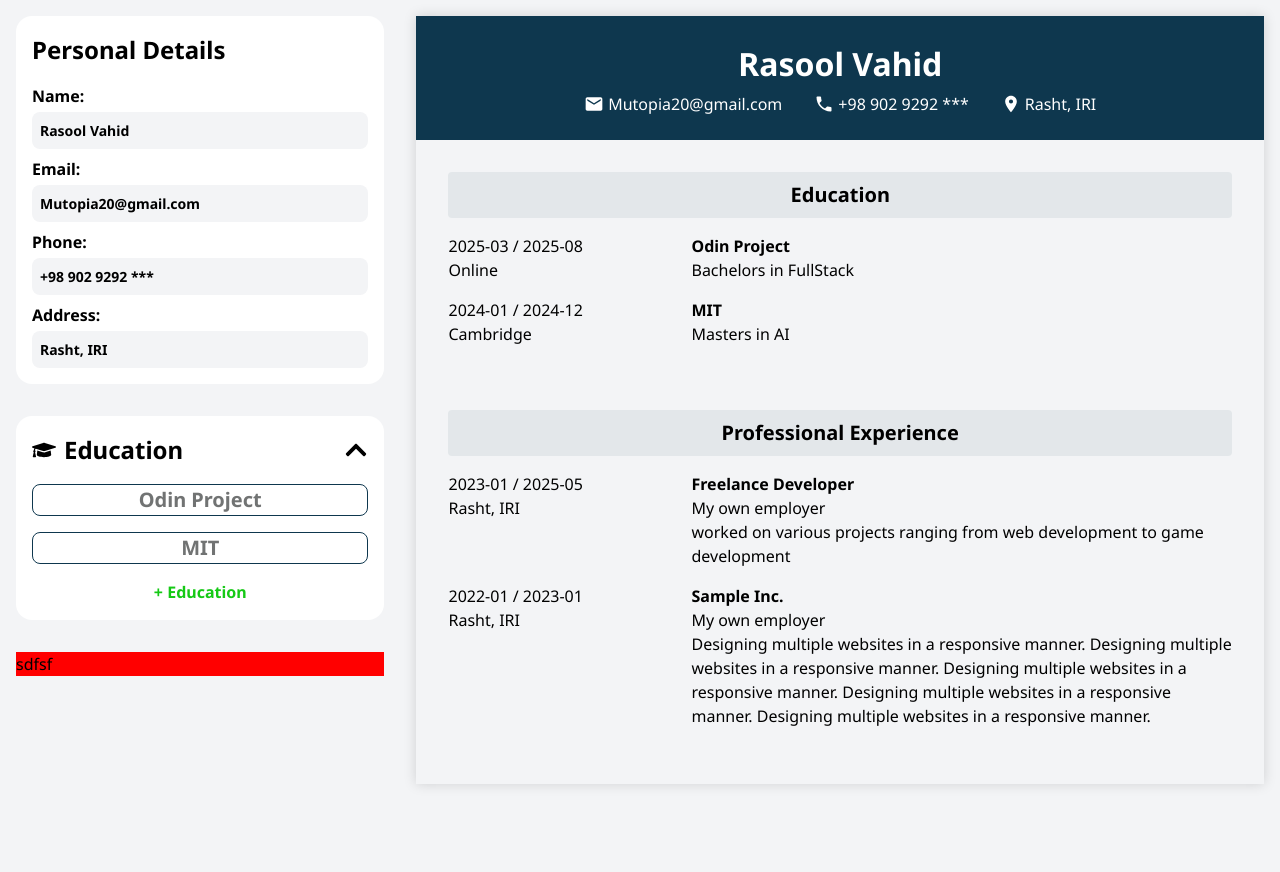
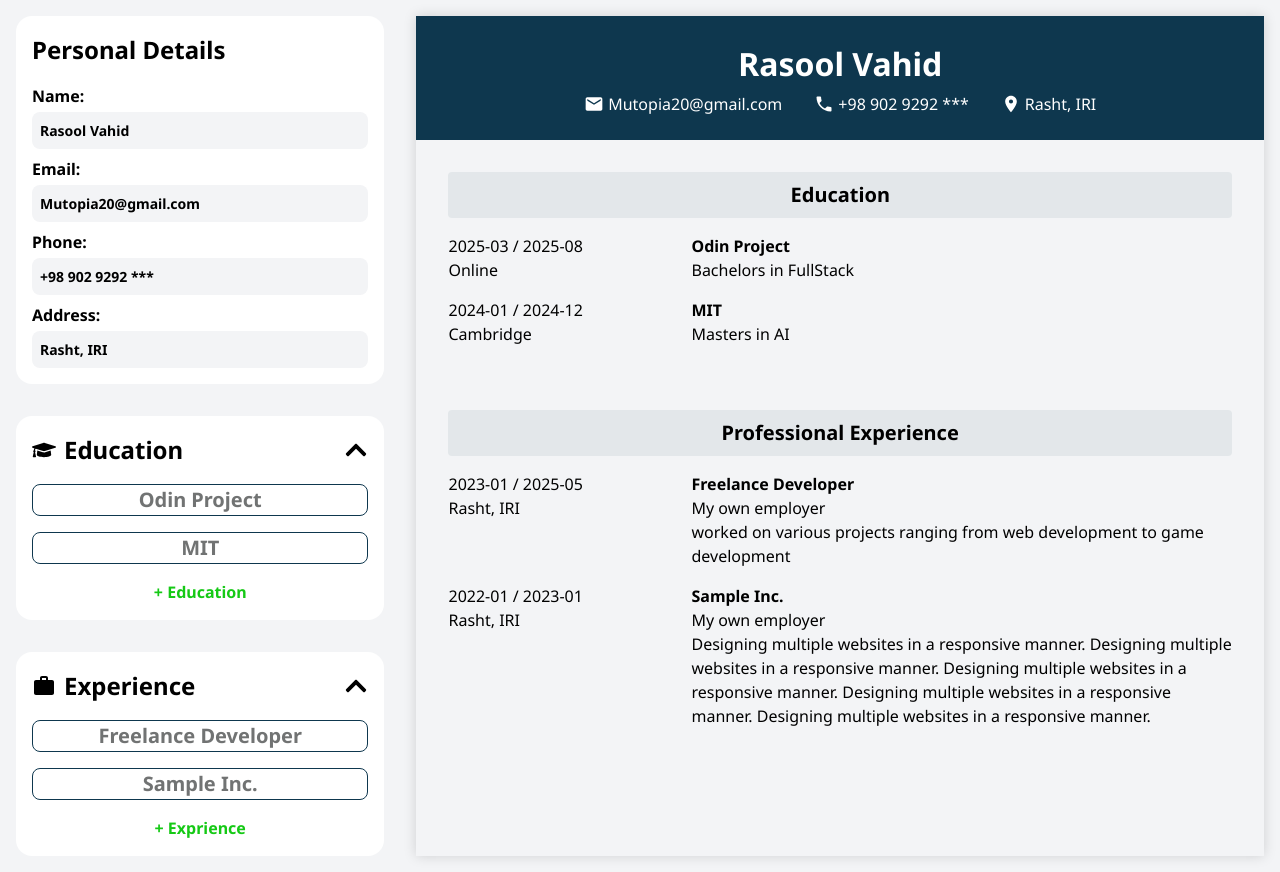
Before and after one commit to mutopia7/cv-project, a React (Vite) app: page / in a window 1280 px wide. Before the commit the page ends 800 px from the top, so only its background shows below. Built offline with nearby package versions, Linux system fonts and the light colour scheme.

Commit message:
Add logid for ProfessionalEdit component and automisition for changin inputs

```diff
--- a/src/App.jsx
+++ b/src/App.jsx
@@ -92,12 +92,22 @@ function App() {
     // state for professional data
     const [professionalList, setProfessionalList] = useState(proList);
 
+    // handle chane for inputs within Professional form
+    function handleProfessionalChange(e, id) {
+        const { name, value } = e.target;
+        setProfessionalList(prev =>
+            prev.map(item =>
+                item.id === id ? { ...item, [name]: value } : item
+            )
+        );
+    }
+
     return (
         <main className='app'>
             <section className='editor'>
                 <PersonalEdit formData={formData} onChange={handleChange} />
                 <EducationEdit educationList={educationList} setEducationList={setEducationList} onChange={handleEducationChange} />
-                <ProfessionalEdit />
+                <ProfessionalEdit professionalList={professionalList} setProfessionalList={setProfessionalList} onChange={handleProfessionalChange} />
 
             </section>
             <section className='preview'>
--- a/src/components/ProfessionalEdit.jsx
+++ b/src/components/ProfessionalEdit.jsx
@@ -1,9 +1,218 @@
 import styles from '../styles/ProfessionalEdit.module.css'
+import { useState } from 'react';
+import { FaChevronDown } from 'react-icons/fa'
+import { MdWork } from "react-icons/md";
+
+function ProfessionalEditItem({ professionalData, onChange, onDelete, onSave, onCancel, setOpenId, isNew = false }) {
+
+    const handleChange = (e) => {
+        if (isNew) {
+            onChange(e); // just event
+        } else {
+            onChange(e, professionalData.id); // event و id
+        }
+    };
+
+    return (
+        <form action="" className={styles.formSec}>
+            <label htmlFor="company">
+                Company Name:
+                <input
+                    type="text"
+                    name='company'
+                    id='company'
+                    value={professionalData.company}
+                    placeholder='Enter Company Name'
+                    onChange={handleChange}
+                />
+            </label>
+
+            <label htmlFor="position">
+                Position Title:
+                <input
+                    type="text"
+                    name='position'
+                    id='position'
+                    value={professionalData.position}
+                    placeholder='Enter Position Title'
+                    onChange={handleChange}
+                />
+            </label>
+
+            <label htmlFor="proStartDate">
+                Start Date:
+                <input
+                    type="month"
+                    name='proStartDate'
+                    id='proStartDate'
+                    value={professionalData.proStartDate}
+                    placeholder='Enter start date'
+                    onChange={handleChange}
+                />
+            </label>
+
+            <label htmlFor="proEndDate">
+                End Date:
+                <input
+                    type="month"
+                    name='proEndDate'
+                    id='proEndDate'
+                    value={professionalData.proEndDate}
+                    placeholder='Enter End date'
+                    onChange={handleChange}
+                />
+            </label>
+
+            <label htmlFor="location">
+                Location:
+                <input
+                    type='text'
+                    name='location'
+                    id='location'
+                    value={professionalData.location}
+                    placeholder='Enter Location'
+                    onChange={handleChange}
+                />
+            </label>
+
+            <label htmlFor="description">
+                Description:
+                <input
+                    type='text'
+                    name='description'
+                    id='description'
+                    value={professionalData.description}
+                    placeholder='Enter Description'
+                    onChange={handleChange}
+                />
+            </label>
 
 
-function ProfessionalEdit(){
+            <div className={styles.btnGroup}>
+                <button type='button' className={styles.delBtn} onClick={() => { isNew ? onDelete() : onDelete(professionalData.id) }}>Delete</button>
+
+                <div className={styles.bothBtn}>
+                    <button type='button' className={styles.cancelBtn} onClick={() => { isNew ? onCancel() : setOpenId(null) }}>Cancel</button>
+
+                    <button type='button' className={styles.saveBtn} onClick={() => { isNew ? onSave(professionalData) : setOpenId(null) }}>Save</button>
+                </div>
+
+
+            </div>
+        </form>
+    )
+}
+
+
+function ProfessionalEdit({ professionalList, onChange, setProfessionalList }) {
+
+    // for open and close formSec
+    const [isOpen, setIsOpen] = useState(true)
+
+    function toggleOpen() {
+        setIsOpen(prev => !prev)
+    }
+
+    // for open and close formItem
+    const [openId, setOpenId] = useState(null)
+
+    function toggleItem(id) {
+        setOpenId(prev => (prev === id ? null : id));
+    }
+
+
+    // for new Professional Experience
+    const [newProfessional, setNewProfessional] = useState(null);
+
+    function addProfessional() {
+        setNewProfessional({
+            id: crypto.randomUUID(),
+            company: '',
+            position: '',
+            proStartDate: '',
+            proEndDate: '',
+            location: '',
+            description: ''
+        });
+        setOpenId(null); // close all of the other forms
+    }
+
+    // for save new professional experience
+    function saveNewProfessional(item) {
+        setProfessionalList(prev => [...prev, item]);
+        setNewProfessional(null);
+    }
+
+    // for cancel new Professional
+    function cancelNewProfessional() {
+        setNewProfessional(null);
+    }
+
+    // for delete Professional
+    function deleteProfessional(id) {
+        setProfessionalList(prev => prev.filter(item => item.id !== id));
+        if (openId === id) setOpenId(null);
+    }
+
+    // for delete new Professional
+    function deleteNewProfessional() {
+        setNewProfessional(null);
+    }
+
+
     return (
-        <div className={styles.l}>sdfsf</div>
+        <section className={styles.editSec}>
+            <h2 className={styles.formHeader}>
+                <div className={styles.formHeaderTitle}>
+                    <MdWork aria-hidden="true" />
+                    <span>Experience</span>
+                </div>
+
+                <FaChevronDown className={`${styles.arrow} ${isOpen ? styles.rotate : ''}`} onClick={toggleOpen} />
+            </h2>
+
+            {isOpen && professionalList.map(item => (
+                <div key={item.id}>
+                    <button
+                        type='button'
+                        className={`${styles.itemsBtn} ${openId === item.id ? styles.selectForm : ''}`}
+                        onClick={() => toggleItem(item.id)}
+                    >
+                        {item.company || 'UnTitled'}
+                    </button>
+
+
+                    {openId === item.id && (
+                        <ProfessionalEditItem
+                            professionalData={item}
+                            onChange={(e) => onChange(e, item.id)}
+                            setOpenId={setOpenId}
+                            onDelete={deleteProfessional}
+                        />
+                    )}
+                </div>
+
+            ))}
+
+            {newProfessional && (
+                <ProfessionalEditItem
+                    professionalData={newProfessional}
+                    onChange={(e) => {
+                        const { name, value } = e.target;
+                        setNewProfessional(prev => ({ ...prev, [name]: value }));
+                    }}
+                    onSave={saveNewProfessional}
+                    onCancel={cancelNewProfessional}
+                    onDelete={deleteNewProfessional}
+                    setOpenId={setOpenId}
+                    isNew={true}
+                />
+            )}
+
+
+            <button type='button' onClick={addProfessional} className={styles.addProfessionalBtn}>+ Exprience</button>
+
+        </section>
     )
 }
 
--- a/src/styles/ProfessionalEdit.module.css
+++ b/src/styles/ProfessionalEdit.module.css
@@ -1,3 +1,130 @@
-.l{
-    background-color: red;
+.editSec {
+    display: flex;
+    flex-direction: column;
+    gap: var(--spacing-md);
+
+    background-color: var(--form-bg-color);
+    color: var(--form-text-color);
+    border-radius: var(--radius-md);
+
+    padding: var(--spacing-md);
 }
+
+.formSec {
+    display: flex;
+    flex-direction: column;
+    gap: var(--spacing-sm);
+    margin-top: var(--spacing-sm);
+}
+
+.formSec label {
+    display: flex;
+    flex-direction: column;
+    gap: var(--spacing-xs);
+
+    font-weight: 700;
+}
+
+.formSec input {
+    border-radius: var(--radius-sm);
+    border: none;
+
+    background-color: var(--main-bg-color);
+
+    padding: var(--spacing-sm);
+
+    font-size: var(--font-sm);
+}
+
+.formHeader {
+    font-weight: 700;
+    font-size: var(--font-xl);
+
+    display: flex;
+    align-items: center;
+    justify-content: space-between;
+    gap: var(--spacing-sm);
+}
+
+.formHeaderTitle{
+    display: flex;
+    align-items: center;
+    gap: var(--spacing-sm);
+}
+
+.arrow{
+    transition: transform 0.3s ease;
+    cursor: pointer;
+}
+
+.rotate {
+    transform: rotate(180deg);
+}
+
+
+.itemsBtn{
+    background-color: inherit;
+    display: block;
+    width: 100%;
+    border: 1px solid var(--header-color);
+    border-radius: var(--radius-sm);
+    outline: none;
+    cursor: pointer;
+
+    font-size: var(--font-lg);
+    font-weight: 700;
+    color: var(--form-items);
+}
+
+.itemsBtn:hover{
+    color: var(--header-text-color);
+    background-color: var(--header-color);
+}
+
+.selectForm{
+    color: var(--header-text-color);
+    background-color: var(--header-color);
+}
+
+.btnGroup{
+    display: flex;
+    justify-content: space-between;
+    align-items: center;
+}
+
+button{
+    background-color: inherit;
+    border: none;
+    outline: none;
+    cursor: pointer;
+}
+
+.bothBtn{
+    display: flex;
+    gap: var(--spacing-sm);
+}
+
+.delBtn, .cancelBtn{
+    border: 1px solid var(--form-items);
+    padding: var(--spacing-xs) var(--spacing-md);
+    border-radius: var(--radius-sm);
+
+    font-weight: 700;
+    color: var(--form-items);
+}
+
+.delBtn:hover, .cancelBtn:hover{
+    background-color: var(--del-btn-color);
+    border-color: var(--del-btn-color);
+    color: var(--header-text-color);
+}
+
+.saveBtn{
+    color: var(--save-btn-color);
+    font-weight: 700;
+}
+
+.addProfessionalBtn{
+    font-weight: 700;
+    color: var(--save-btn-color);
+}
```
